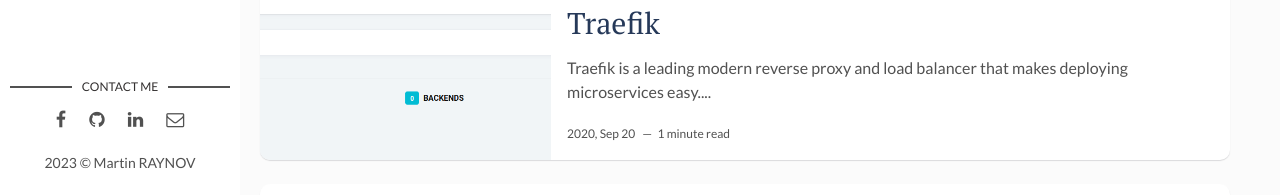
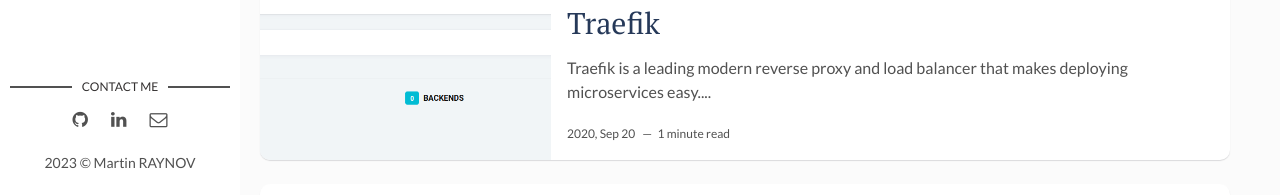
Before and after one commit to martinraynov/martinraynov.github.io, a Jekyll site: the page built from index.html, in a window 1280 px wide and 900 px high, scrolled down 543 px. Shown: the part 693-888 px from the top of the window. Built offline with Jekyll 4.4.1, drawn with Linux system fonts in a browser that asks for light colours; the list of posts is cut into pages by our own code.

Commit message:
Update main.html

```diff
--- a/_layouts/main.html
+++ b/_layouts/main.html
@@ -21,8 +21,6 @@
         {% endif %}
         {% if site.social-facebook %}
           <li><a href="https://facebook.com/{{ site.social-facebook }}" target="_blank"><i class="fa fa-facebook" aria-hidden="true"></i></a></li>
-        {% else %}
-          <li><a href="https://facebook.com/" target="_blank"><i class="fa fa-facebook" aria-hidden="true"></i></a></li>
         {% endif %}
         {% if site.social-github %}
           <li class="github"><a href="http://github.com/{{site.social-github}}" target="_blank"><i class="fa fa-github"></i></a></li>
```
